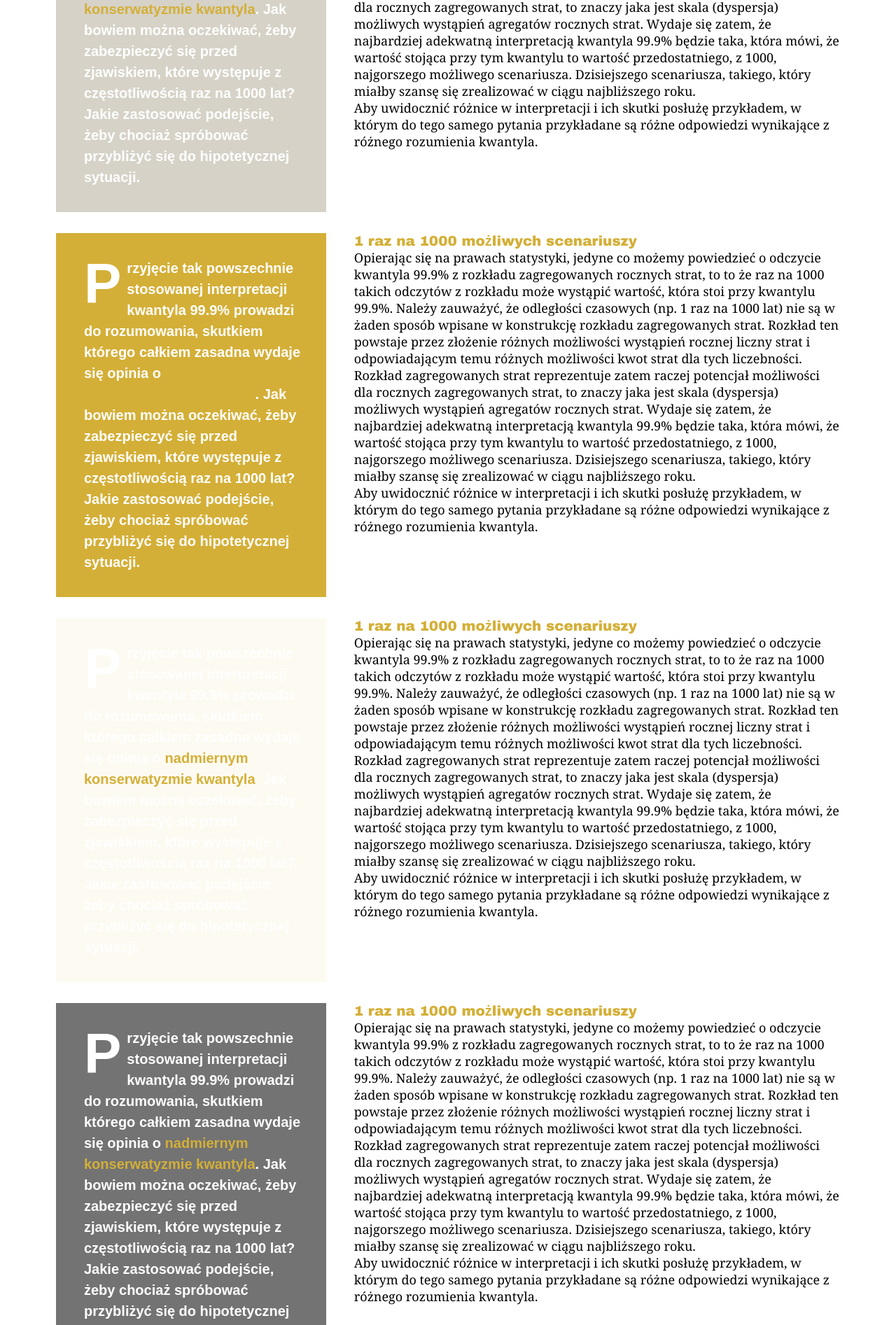
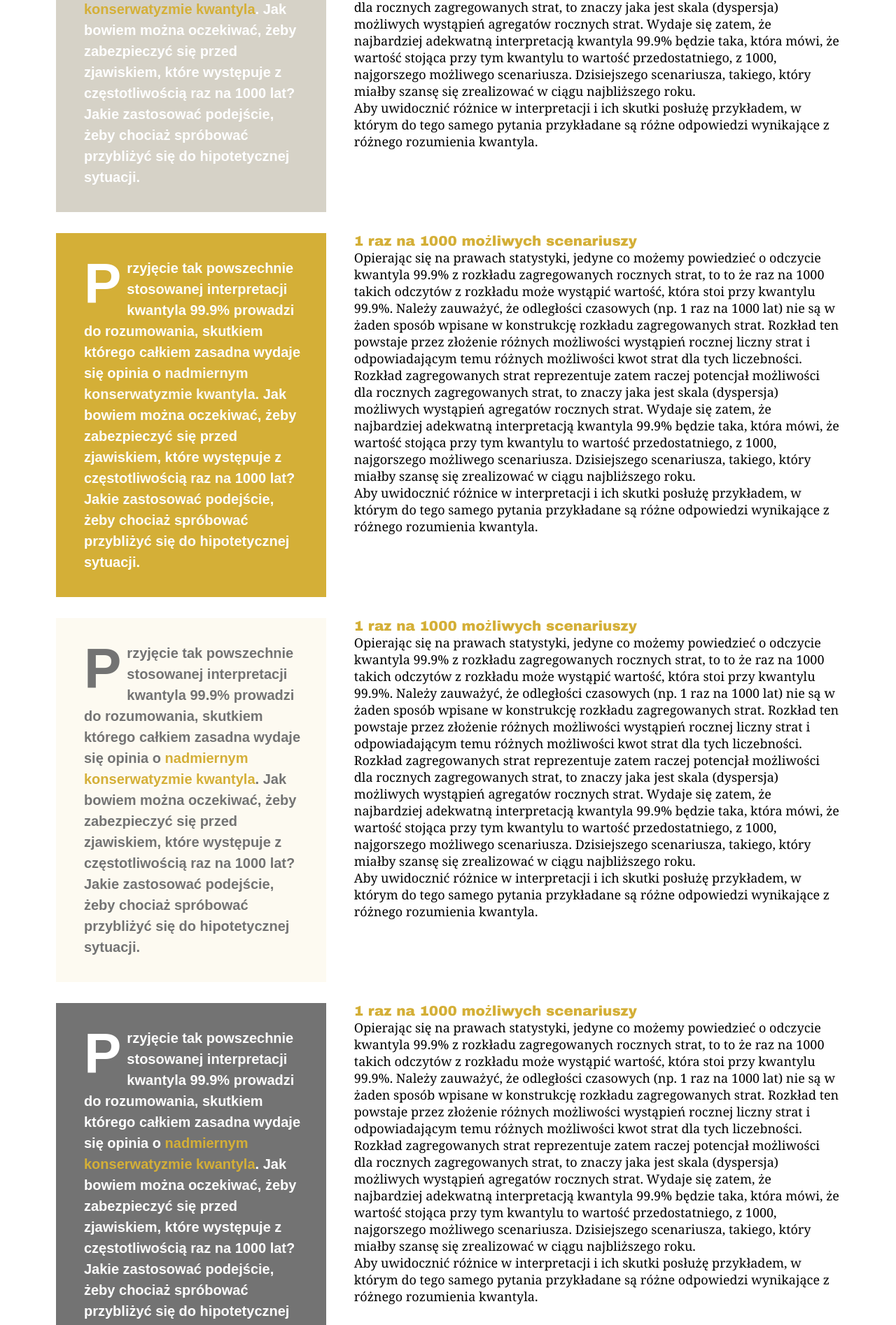
Before and after one commit to MaciejBuczak/risk-research, a Jekyll site: the page built from art-oprisk-kw999_v3_9.md, in a window 1280 px wide. Shown: the part 2907-4800 px from the top of the page at 70% size. Built offline with Jekyll 4.4.1, drawn with Linux system fonts in a browser that asks for light colours.

Commit message:
Update art-oprisk-kw999-layout_v3_9.html

```diff
--- a/_layouts/art-oprisk-kw999-layout_v3_9.html
+++ b/_layouts/art-oprisk-kw999-layout_v3_9.html
@@ -1078,7 +1078,7 @@
   <div class="ryzmod-o51-box" style="width: 35%; background-color: #D4AF37; padding-left: 40px; padding-right: 35px; padding-top: 35px; padding-bottom: 35px; position: relative; border-left: 0;">
 <p style="color: white; font-family: Arial, sans-serif; font-weight: bold; margin: 0; line-height: 1.5; font-size: 20px; text-align: left; text-indent: 0;">
   <span style="float: left; font-size: 400%; line-height: 0.8; margin-right: 8px; margin-top: 5px;">P</span>
-  rzyjęcie tak powszechnie stosowanej interpretacji kwantyla 99.9% prowadzi do rozumowania, skutkiem którego całkiem zasadna wydaje się opinia o <span style="color: #D4AF37;">nadmiernym konserwatyzmie kwantyla</span>. Jak bowiem można oczekiwać, żeby zabezpieczyć się przed zjawiskiem, które występuje z częstotliwością raz na 1000 lat? Jakie zastosować podejście, żeby chociaż spróbować przybliżyć się do hipotetycznej sytuacji.
+  rzyjęcie tak powszechnie stosowanej interpretacji kwantyla 99.9% prowadzi do rozumowania, skutkiem którego całkiem zasadna wydaje się opinia o <span style="color: #FDFAF1;">nadmiernym konserwatyzmie kwantyla</span>. Jak bowiem można oczekiwać, żeby zabezpieczyć się przed zjawiskiem, które występuje z częstotliwością raz na 1000 lat? Jakie zastosować podejście, żeby chociaż spróbować przybliżyć się do hipotetycznej sytuacji.
 </p>
     </div>
 
@@ -1099,7 +1099,7 @@
 <div class="ryzmod-o51-container" style="gap: 20px;">
   <!-- Lewy element - jednolite szare tło -->
   <div class="ryzmod-o51-box" style="width: 35%; background-color: #FDFAF1; padding-left: 40px; padding-right: 35px; padding-top: 35px; padding-bottom: 35px; position: relative; border-left: 0;">
-<p style="color: white; font-family: Arial, sans-serif; font-weight: bold; margin: 0; line-height: 1.5; font-size: 20px; text-align: left; text-indent: 0;">
+<p style="color: #737373; font-family: Arial, sans-serif; font-weight: bold; margin: 0; line-height: 1.5; font-size: 20px; text-align: left; text-indent: 0;">
   <span style="float: left; font-size: 400%; line-height: 0.8; margin-right: 8px; margin-top: 5px;">P</span>
   rzyjęcie tak powszechnie stosowanej interpretacji kwantyla 99.9% prowadzi do rozumowania, skutkiem którego całkiem zasadna wydaje się opinia o <span style="color: #D4AF37;">nadmiernym konserwatyzmie kwantyla</span>. Jak bowiem można oczekiwać, żeby zabezpieczyć się przed zjawiskiem, które występuje z częstotliwością raz na 1000 lat? Jakie zastosować podejście, żeby chociaż spróbować przybliżyć się do hipotetycznej sytuacji.
 </p>
```
